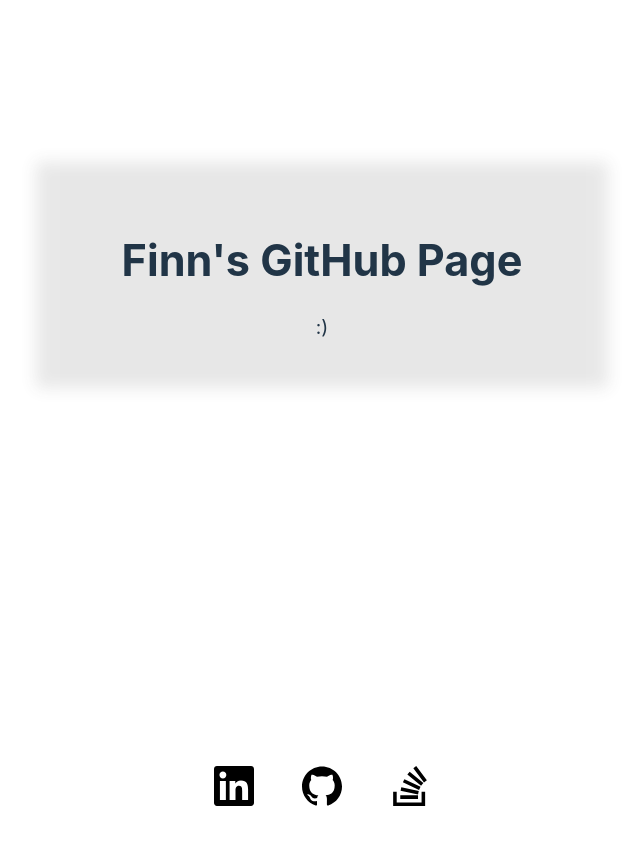
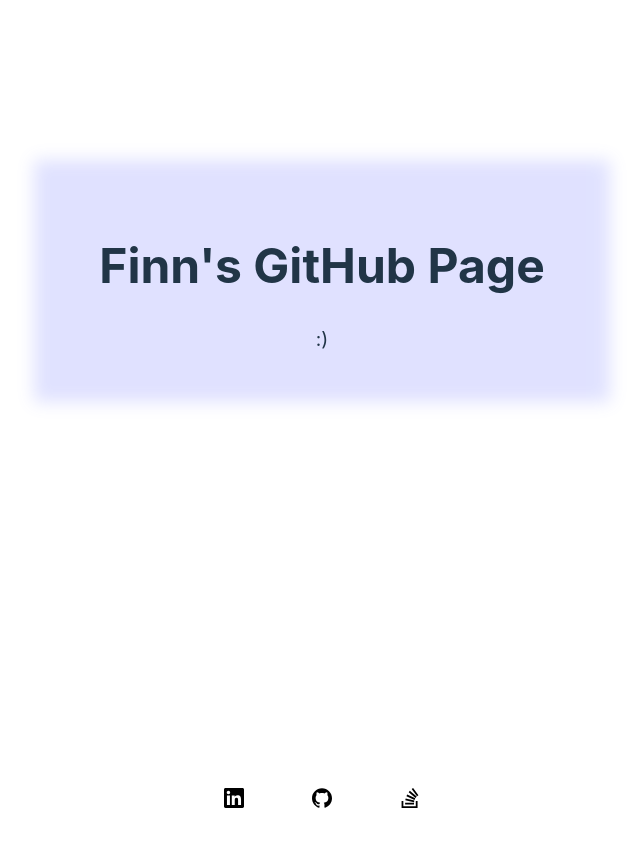
Before and after one commit to finnbechinka/finnbechinka.github.io, a React (Vite) app: page / in a window 1280 px wide. In both pictures the pointer is over the element 640 px from the left and 275 px from the top of the page. Shown: the top 846 px of the page, without its empty margins (318-961 px from the left). Built offline with nearby package versions, Linux system fonts and the light colour scheme.

Commit message:
feat: add hover effect

```diff
--- a/src/App.css
+++ b/src/App.css
@@ -14,13 +14,31 @@
 .banner{
   margin: 20vh 5vw 0 5vw;
   padding: 1rem;
-  box-shadow: 0rem 0rem 15px 30px #3e3e3e1f;
   background: #3e3e3e1f;
+  transition: .5s;
+}
+
+.banner:hover{
+  box-shadow: 0rem 0rem 1rem 2rem#646cff33;
+  background: #646cff33;
+  transition: .5s;
+}
+
+.banner:hover h1{
+  transition: .5s;
+  font-size: 3em;
+}
+
+.banner:hover~ .socials .logo{
+  transform: scale(.5);
+  transition: .5s;
 }
 
 .banner h1 {
   font-size: 2.7em;
+  transition: .5s;
 }
+
 
 .banner p {
   font-size: 1.2em;
@@ -37,6 +55,7 @@
   height: 2.5em;
   padding: 1.5em;
   transition: filter 300ms;
+  transition: .5s;
 }
 
 .logo:hover {
```
